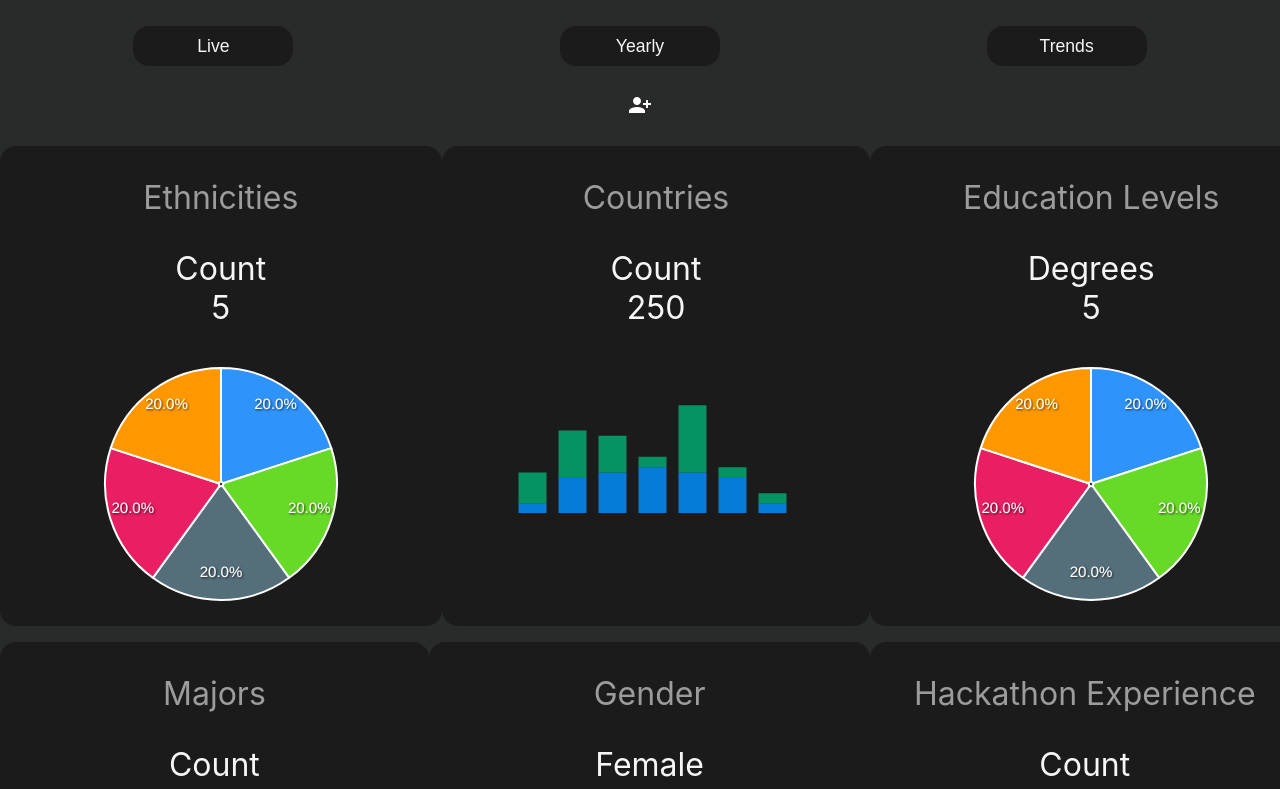
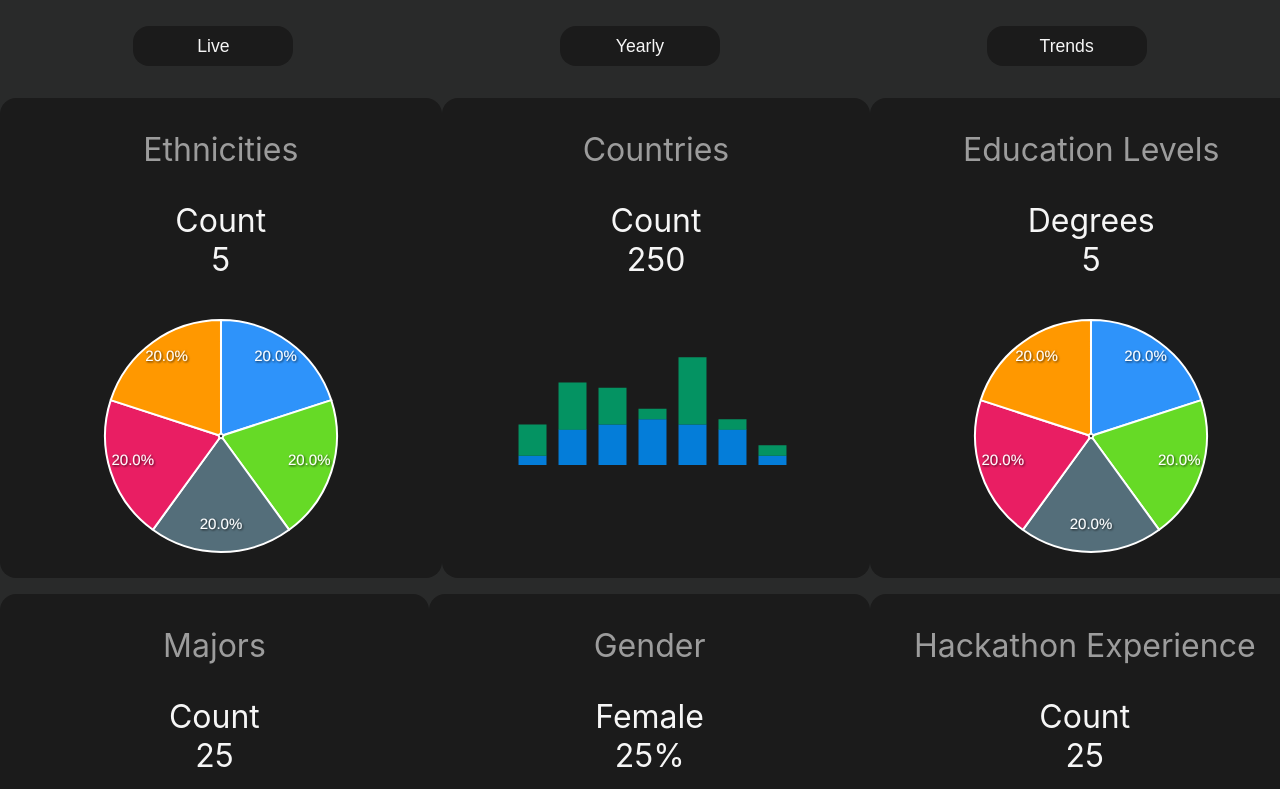
Before and after one commit to nishilfaldu/react-dashboard, a React (Create React App) app: page / in a window 1280 px wide. Shown: the top 789 px of the page. Built offline with nearby package versions, Linux system fonts and the light colour scheme.

Commit message:
new tab component with buttons

```diff
--- a/src/components/LiveDashboard.js
+++ b/src/components/LiveDashboard.js
@@ -4,6 +4,7 @@ import BarChartCard from './BarChartCard';
 import SparklineCard from './SparklineCard';
 import TabButton from './TabButton';
 import PersonAddAlt1Icon from '@mui/icons-material/PersonAddAlt1';
+import Tab from './Tab'
 
 const StyledRow = styled.div`
     display: flex;
@@ -26,7 +27,7 @@ const LiveDashboard = function(){
     return(
         <div>
             <StyledTabRow>
-            <TabButton forLabel="input-1" textLabel="Registered"></TabButton>
+            <Tab></Tab>
             </StyledTabRow>
             <StyledRow>
                 <PieChartCard cardTitle="Ethnicities" cardLabel="Count" cardValue="5" chartType={'pie'}></PieChartCard>
--- /dev/null
+++ b/src/components/Tab.js
@@ -0,0 +1,16 @@
+import React from 'react';
+import styled from 'styled-components';
+import CheckIcon from '@mui/icons-material/Check';
+import HowToRegIcon from '@mui/icons-material/HowToReg';
+import PersonAddAlt1Icon from '@mui/icons-material/PersonAddAlt1';
+import TabButton from './TabButton';
+
+const Tab = function(props){
+    return(
+        <div>
+            {/* <TabButton forLabel='input-1' textLabel='Registered' buttonIcon={<PersonAddAlt1Icon/>}></TabButton> */}
+        </div>
+    );
+}
+
+export default Tab;
--- a/src/components/TabButton.js
+++ b/src/components/TabButton.js
@@ -8,7 +8,7 @@ import '../css/TabButton.css'
 
 const TabButton = function(props){
     return(
-        <div style={{display: 'flex', flexDirection: 'row'}}>
+        <div>
             <label for={props.forLabel}>
                 <input
                 type='radio'
@@ -16,7 +16,7 @@ const TabButton = function(props){
                 name='group'
                 />
                 <span className='btn'>
-                    <span className='btn-icon'><PersonAddAlt1Icon></PersonAddAlt1Icon></span>
+                    <span className='btn-icon'>{props.buttonIcon}</span>
                     <span className='btn-text'>{props.textLabel}</span>
                 </span>
             </label>
```
